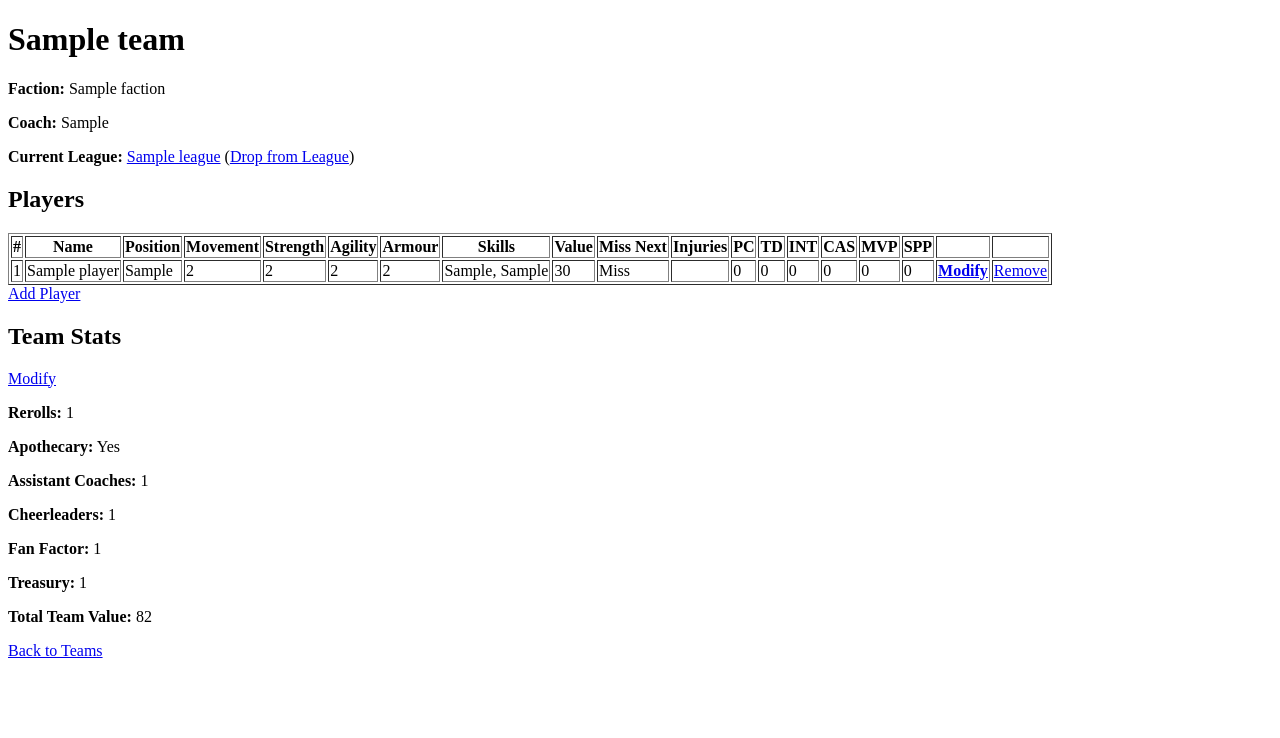
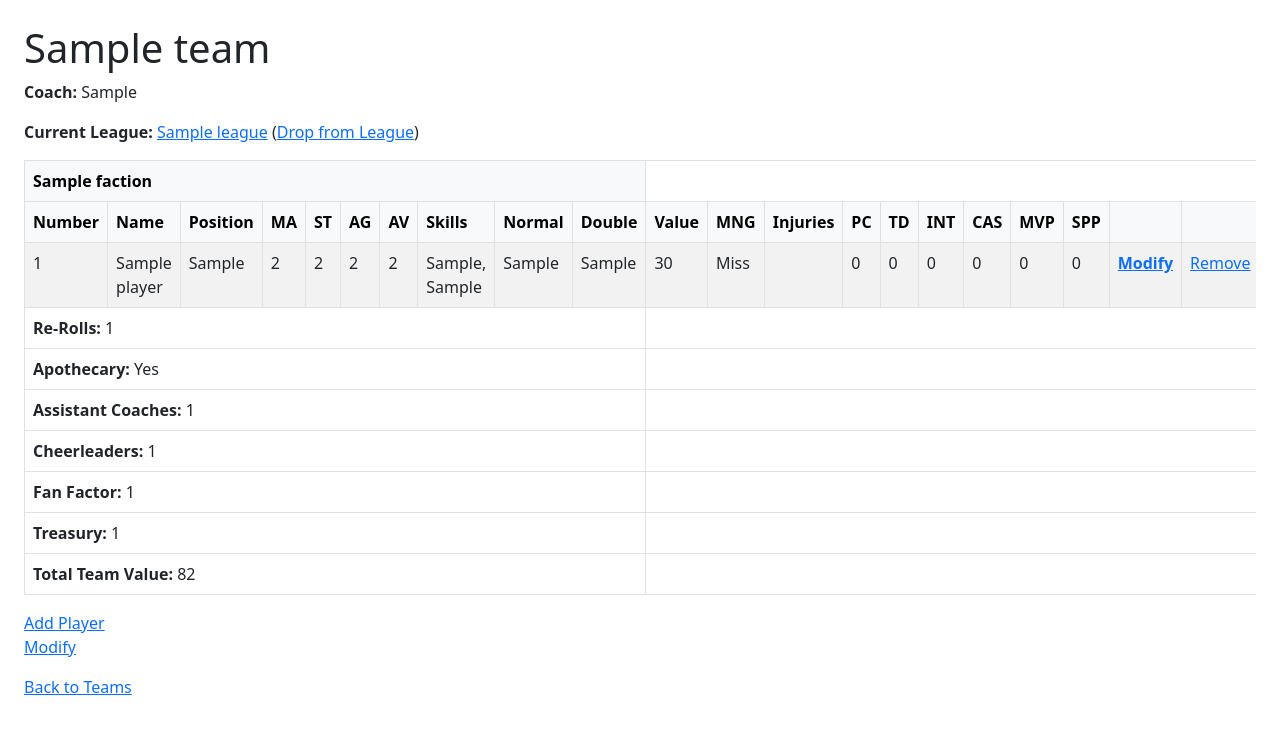
Before and after one commit to ducksnack/bloodbowl_manager, a Django app: page /team/1/ in a window 1280 px wide. Shown: the top 738 px of the page. Run offline with Django 5.2, Linux system fonts and the light colour scheme; tables that the repository leaves empty hold one stand-in row (values such as "Sample post").

Commit message:
startet adding a faction overview

```diff
--- a/bloodbowl_league_manager/league_manager/templates/league_manager/index.html
+++ b/bloodbowl_league_manager/league_manager/templates/league_manager/index.html
@@ -12,5 +12,7 @@
     <a href="{% url 'leagues' %}">Leagues</a>
 
     <p><a href="{% url 'create_team' %}">Create New Team</a></p>
+
+    <p><a href="{% url 'factions' %}">View Factions</a></p>
 </body>
 </html>
--- a/bloodbowl_league_manager/league_manager/templates/league_manager/team_details.html
+++ b/bloodbowl_league_manager/league_manager/templates/league_manager/team_details.html
@@ -4,29 +4,34 @@
     <meta charset="UTF-8">
     <meta name="viewport" content="width=device-width, initial-scale=1.0">
     <title>{{ team.name }}</title>
+    <link rel="stylesheet" href="https://cdn.jsdelivr.net/npm/bootstrap@5.3.0/dist/css/bootstrap.min.css">
 </head>
-<body>
+<body class="p-4">
     <h1>{{ team.name }}</h1>
+
     {% if team.faction %}
-        <p><strong>Faction:</strong> {{ team.faction }}</p>
         <p><strong>Coach:</strong> {{ team.coach }}</p>
         <p><strong>Current League:</strong> {% if team.league %} <a href="{% url 'league_details' team.league.id %}">{{ team.league }}</a> (<a href="{% url 'join_league' team.id %}">Drop from League</a>) {% else %} None (<a href="{% url 'join_league' team.id %}">Register in a League</a>){% endif %}</p>
 
-
-        <h2>Players</h2>
-        <table border="1">
-            <thead>
+        <div class="table-responsive">
+            <table class="table table-bordered table-striped">
+                <thead class="table-light">
                     <tr>
-                    <th>#</th>
+                        <th colspan="10" class="text-start">{{ team.faction }}</th>
+                    </tr>
+                    <tr>
+                        <th>Number</th>
                         <th>Name</th>
                         <th>Position</th>
-                    <th>Movement</th>
-                    <th>Strength</th>
-                    <th>Agility</th>
-                    <th>Armour</th>
+                        <th>MA</th>
+                        <th>ST</th>
+                        <th>AG</th>
+                        <th>AV</th>
                         <th>Skills</th>
+                        <th>Normal</th>
+                        <th>Double</th>
                         <th>Value</th>
-                    <th>Miss Next</th>
+                        <th>MNG</th>
                         <th>Injuries</th>
                         <th>PC</th>
                         <th>TD</th>
@@ -49,6 +54,8 @@
                         <td>{{ player.get_stats.agility }}</td>
                         <td>{{ player.get_stats.armour }}</td>
                         <td>{{ player.get_skills }}</td>
+                        <td>{{ player.normal_skill_access}}</td>
+                        <td>{{ player.double_skill_access }}</td>
                         <td>{{ player.get_value }}</td>
                         <td>{% if player.miss_next %}Miss{% endif %}</td>
                         <td>{% for injury in player.get_injuries %} {% if injury.injury_type.description != "No long term effect" and injury.injury_type.description != "Miss next game" %} {{ injury.injury_type.name }} [{{ injury.injury_type.description }}] {% endif %} {% endfor %}</td>
@@ -63,18 +70,35 @@
                     </tr>
                     {% endfor %}
                 </tbody>
+                <tfoot>
+                    <tr>
+                        <td colspan="10"><strong>Re-Rolls:</strong> {{ team.rerolls }}</td>
+                    </tr>
+                    <tr>
+                        <td colspan="10"><strong>Apothecary:</strong> {% if team.apothecary %}Yes{% else %}No{% endif %}</td>
+                    </tr>
+                    <tr>
+                        <td colspan="10"><strong>Assistant Coaches:</strong> {{ team.assistant_coaches }}</td>
+                    </tr>
+                    <tr>
+                        <td colspan="10"><strong>Cheerleaders:</strong> {{ team.cheerleaders }}</td>
+                    </tr>
+                    <tr>
+                        <td colspan="10"><strong>Fan Factor:</strong> {{ team.fan_factor }}</td>
+                    </tr>
+                    <tr>
+                        <td colspan="10"><strong>Treasury:</strong> {{ team.treasury }}</td>
+                    </tr>
+                    <tr>
+                        <td colspan="10"><strong>Total Team Value:</strong> {{ team.get_total_team_value }}</td>
+                    </tr>
+                </tfoot>
             </table>
+        </div>
+
         <a href="{% url 'add_player' team_id=team.id %}">Add Player</a>
 
-        <h2>Team Stats</h2>
         <p><a href="{% url 'modify_team' team.id %}">Modify</a></p>
-        <p><strong>Rerolls:</strong> {{ team.rerolls }}</p>
-        <p><strong>Apothecary:</strong> {% if team.apothecary %}Yes{% else %}No{% endif %}</p>
-        <p><strong>Assistant Coaches:</strong> {{ team.assistant_coaches }}</p>
-        <p><strong>Cheerleaders:</strong> {{ team.cheerleaders }}</p>
-        <p><strong>Fan Factor:</strong> {{ team.fan_factor }}</p>
-        <p><strong>Treasury:</strong> {{ team.treasury }}</p>
-        <p><strong>Total Team Value:</strong> {{ team.get_total_team_value }}</p>
 
     {% else %}
 
--- a/bloodbowl_league_manager/league_manager/urls.py
+++ b/bloodbowl_league_manager/league_manager/urls.py
@@ -27,4 +27,5 @@ urlpatterns = [
     path('start_match/<int:match_id>/', views.start_match, name="start_match"),
     path('<int:player_id>/level_up/', views.add_level_up, name="level_up"),
     path('add_injury/<int:match_id>/<int:team_id>/', views.add_injury, name='add_injury'),
+    path('factions/', views.factions, name='factions'),
 ]
--- a/bloodbowl_league_manager/league_manager/views.py
+++ b/bloodbowl_league_manager/league_manager/views.py
@@ -21,6 +21,9 @@ def index(request):
 def teams(request):
     teams = Team.objects.all()
     return render(request, 'league_manager/teams.html', {'teams': teams})
+
+def factions(request):
+    return render(request, 'league_manager/factions.html')
 
 def create_league(request):
     if request.method == 'POST':
```
Also changed, not shown: bloodbowl_league_manager/league_manager/templates/league_manager/factions.html (added, +48 -0 lines), bloodbowl_league_manager/league_manager/static/league_manager/icons/amazons_roster_icon.png (added). Lines whose indentation alone changed are shown as unchanged.
